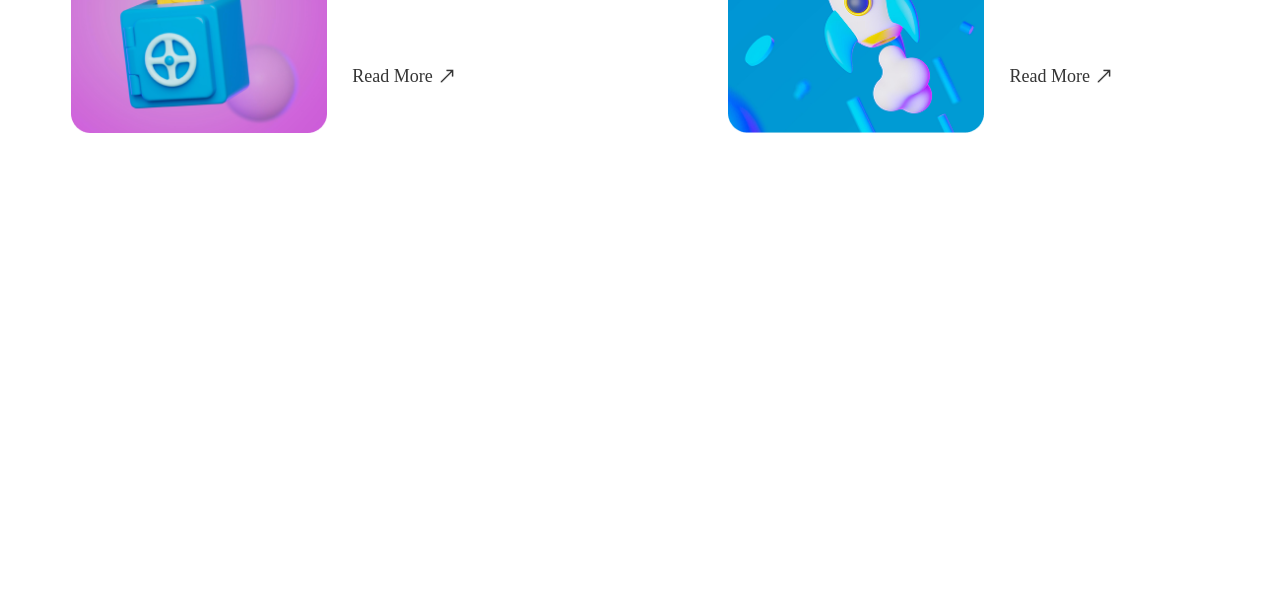
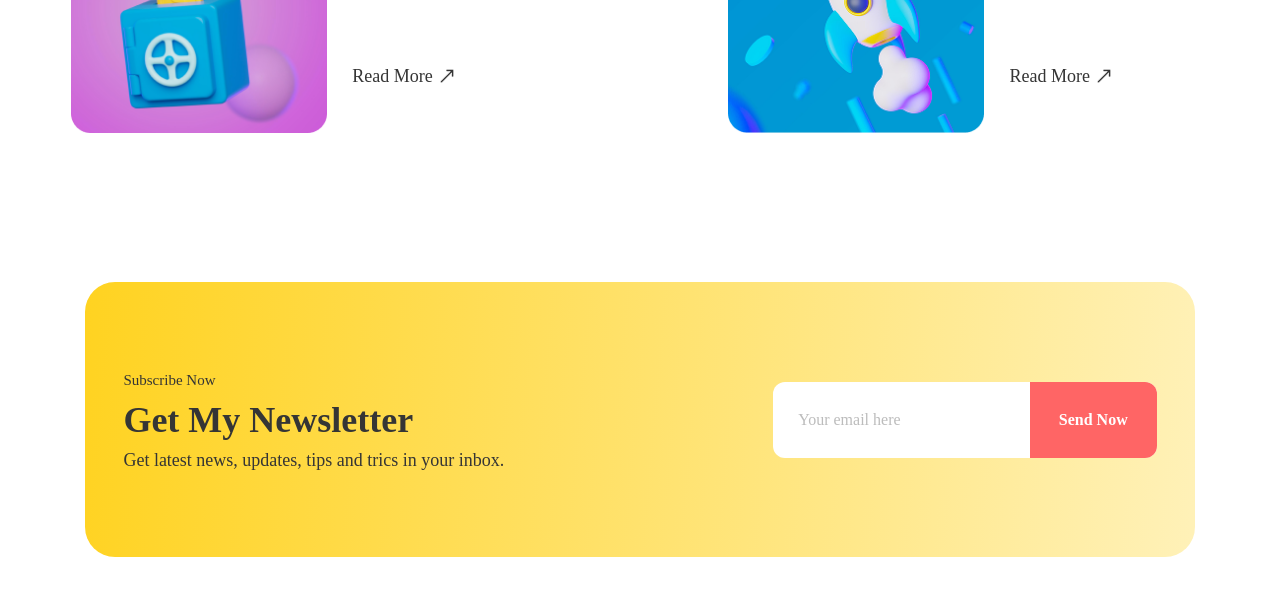
Before and after one commit to N-UX539/FDL2604P02, a website built with Vite: page index.html in a window 1280 px wide. Shown: the part 6647-7243 px from the top of the page. Built offline with nearby package versions, Linux system fonts and the light colour scheme; a web font is replaced by a local one.

Commit message:
n-ux539 || Newsletter Completed

```diff
--- a/index.html
+++ b/index.html
@@ -1090,7 +1090,7 @@
       </section>
       <section
         id="Blog"
-        class="blog xl:container mx-auto font-['Poppins'] px-2 py-[clamp(50px,5vw,90px)]"
+        class="blog xl:container mx-auto font-['Poppins'] px-2 py-[clamp(45px,5vw,90px)]"
       >
         <h2
           class="font-['PT_Sans'] font-bold text-[clamp(24px,4vw,50px)] leading-[135%] md:text-right"
@@ -1302,6 +1302,39 @@
           </div>
         </div>
       </section>
+      <section
+        id="NewsLetter"
+        class="lg:container px-2 mx-auto mt-[clamp(45px,12vw,85px)]"
+      >
+        <div
+          class="max-w-277.5 w-full h-[clamp(275px,21vw,295px)] mx-auto px-[clamp(25px,3vw,75px)] flex flex-wrap items-center justify-between bg-[linear-gradient(95.13deg,#fc0_-21.59%,#fff5cb_112.6%)] rounded-[30px] font-['Poppins'] text-start leading-[200%]"
+        >
+          <div class="section-title md:max-w-[50%] text-(--primary-color)">
+            <strong class="font-medium text-[clamp(15px,1vw,20px)]"
+              >Subscribe Now</strong
+            >
+            <h2 class="font-semibold text-[clamp(20px,3vw,36px)] lg:py-2">
+              Get My Newsletter
+            </h2>
+            <p class="font-normal text-[clamp(14px,1.5vw,18px)]">
+              Get latest news, updates, tips and trics in your inbox.
+            </p>
+          </div>
+          <div
+            class="relative md:max-w-[clamp(200px,30vw,400px)] w-full h-[clamp(50px,6vw,80px)] text-[clamp(14px,1.5vw,16px)] rounded-xl overflow-hidden"
+          >
+            <input
+              type="text"
+              placeholder="Your email here"
+              class="w-full h-full bg-white pl-[clamp(20px,2vw,35px)] pr-[40%] text-(--paragraph-color) outline-0"
+            />
+            <span
+              class="absolute top-0 right-0 h-full max-w-33 w-[33%] font-semibold flex items-center justify-center capitalize bg-[#FF6565] hover:bg-[rgb(255,80,80)] text-white cursor-pointer text-[clamp(10px,1.5vw,16px)]"
+              >Send Now</span
+            >
+          </div>
+        </div>
+      </section>
     </main>
 
     <script type="module" src="/src/scripts/main.js"></script>
```
